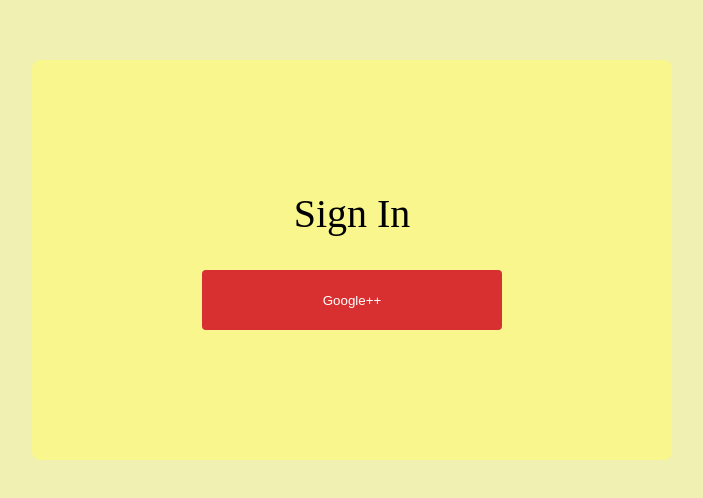
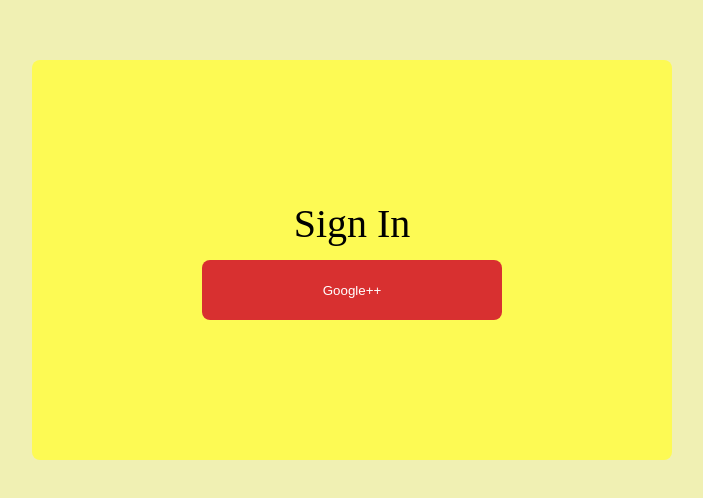
Before and after one commit to amit-ab/Ug-Explo-College-Projects, a plain HTML site: page login.html in a window 1280 px wide. Shown: the part 190-688 px from the top of the page, without its empty margins (288-991 px from the left). Drawn offline with Linux system fonts and the light colour scheme.

Commit message:
Update login.css

```diff
--- a/login.css
+++ b/login.css
@@ -7,13 +7,12 @@
 	justify-content: center;
 background-color: rgb(240, 240, 179);
 }
-
 .login {
 	grid-column-start: 2;
 	grid-column-end: 3;
 	grid-row-start: 2;
 	grid-row-end: 3;
-	background-color: rgb(248, 246, 140);
+	background-color: rgb(253, 250, 84);
 	width: 100%;
 	display: flex;
 	flex-direction: column;
@@ -24,7 +23,7 @@
 }
 .title {
 	font-size: 2.5em;
-	height: 20%;
+height: 15%;
 }
 .button {
 	height: 15%;
@@ -33,11 +32,6 @@
 	margin: 0;
 	background-color: #d83030;
 border: none;
-border-radius: 4px;
+border-radius: 8px;
 color: White;
 }
-
-.text {
-	height: 20%;
-;
-}
```
